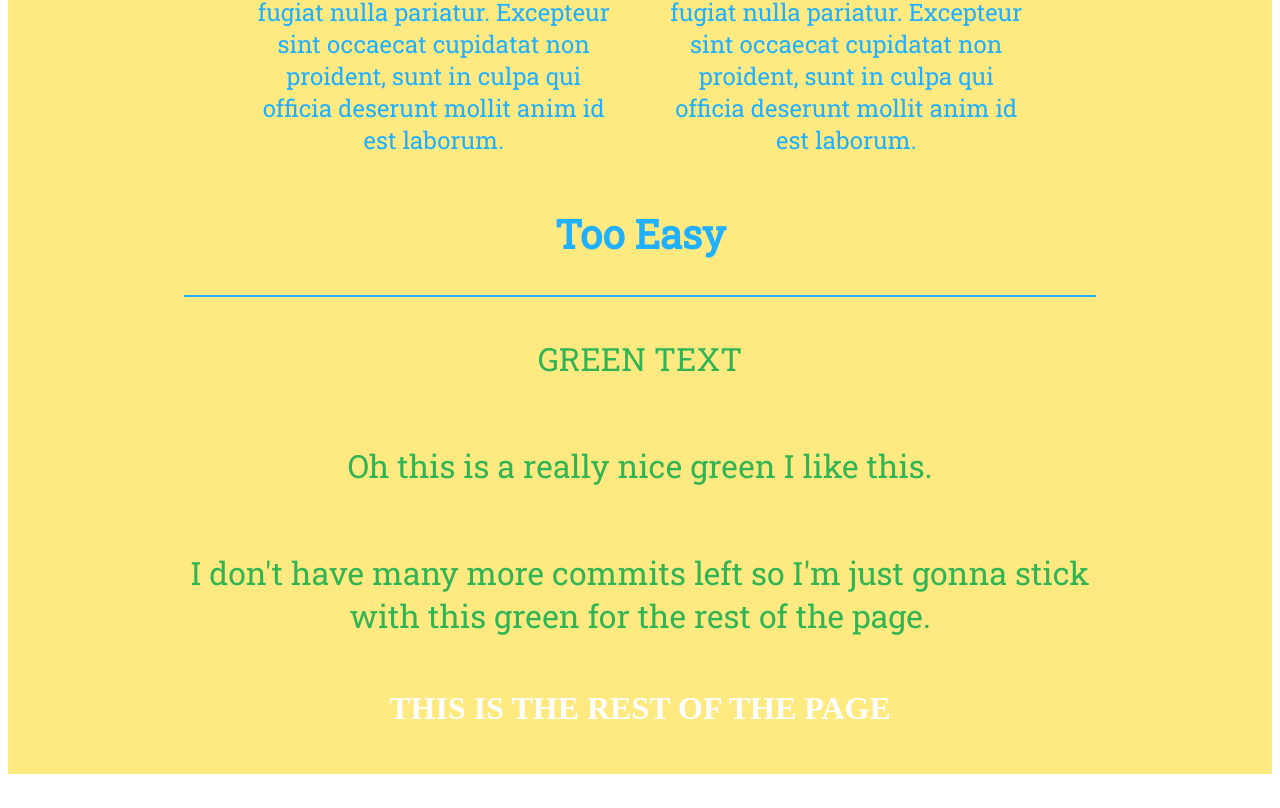
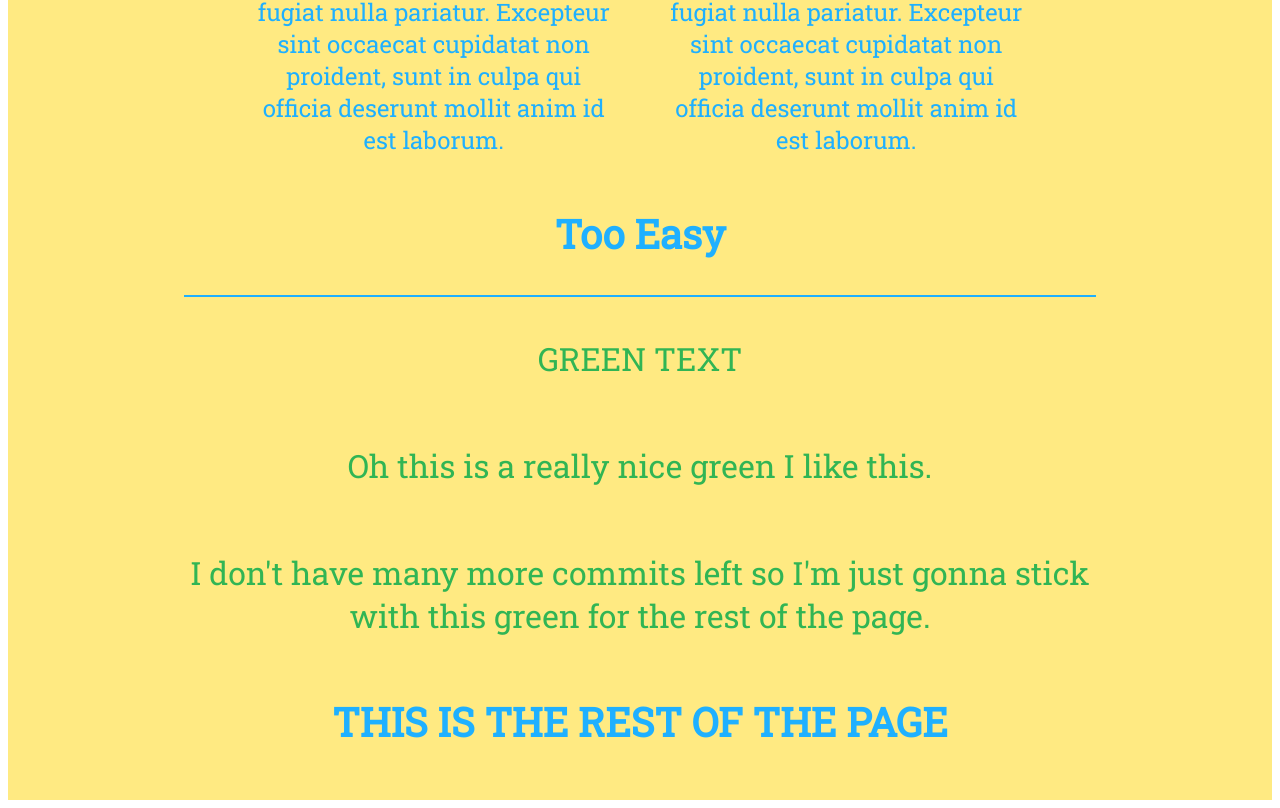
Before and after one commit to jawa9017/committment, a plain HTML site: page index.html in a window 1280 px wide. Shown: the part 6128-6936 px from the top of the page. Before the commit the page ends 6910 px from the top, so only its background shows below. Drawn offline with Linux system fonts and the light colour scheme.

Commit message:
h1 copied

```diff
--- a/css/main.css
+++ b/css/main.css
@@ -115,7 +115,12 @@ div.gallery img {
 }
 
 .greenH1{
-
+  text-align: center;
+  font-size: 250%;
+  width: 100%;
+  color: #1fb0ff;
+  font-family: 'Roboto Slab', serif;
+  align-self: center;
 }
 
 .h2next{
```
